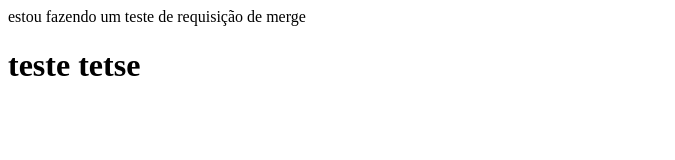
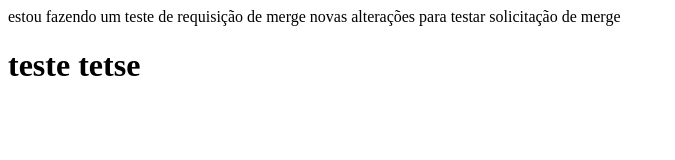
Before and after one commit to arthur-sabatino/curso_git, a plain HTML site: page Primeiras_Aulas/index.html in a window 1280 px wide. Shown: the whole page, without its empty margins (0-675 px from the left). Drawn offline with Linux system fonts and the light colour scheme.

Commit message:
validando o que aprendi sobre merge

```diff
--- a/Primeiras_Aulas/index.html
+++ b/Primeiras_Aulas/index.html
@@ -7,6 +7,7 @@
 </head>
 <body>
     estou fazendo um teste de requisição de merge
+    novas alterações para testar solicitação de merge
 </body>
 <h1>teste tetse</h1>
 </html>
```
